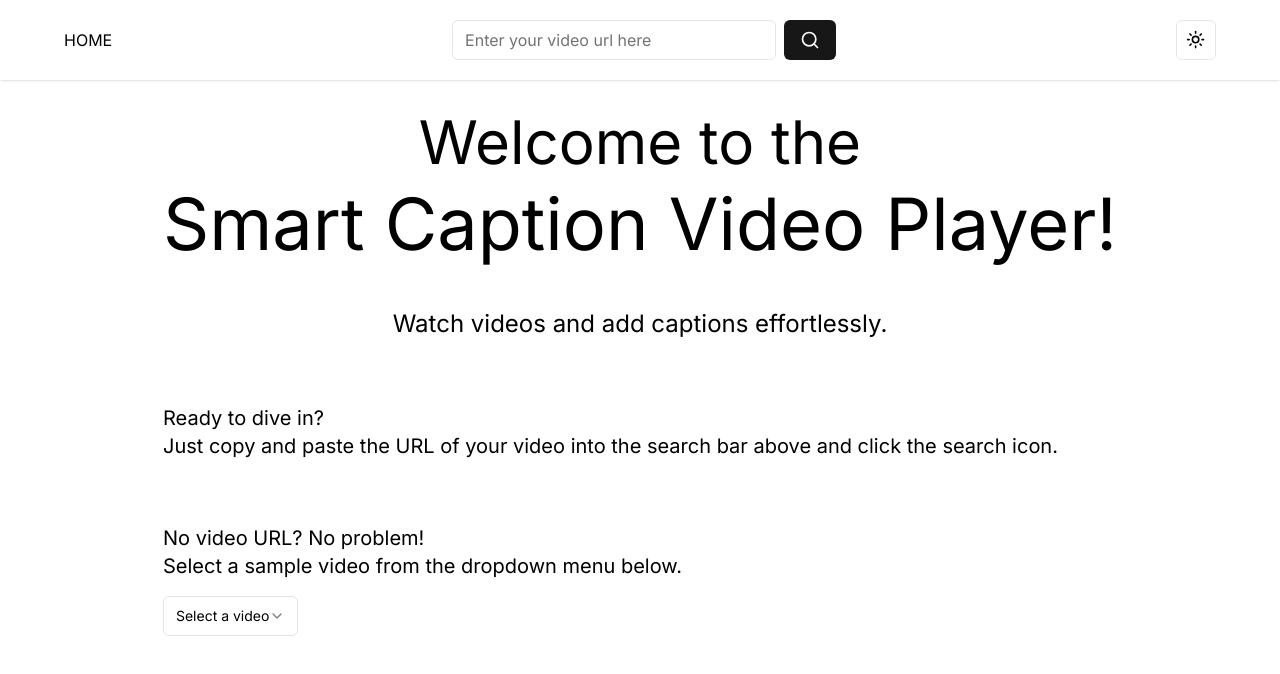
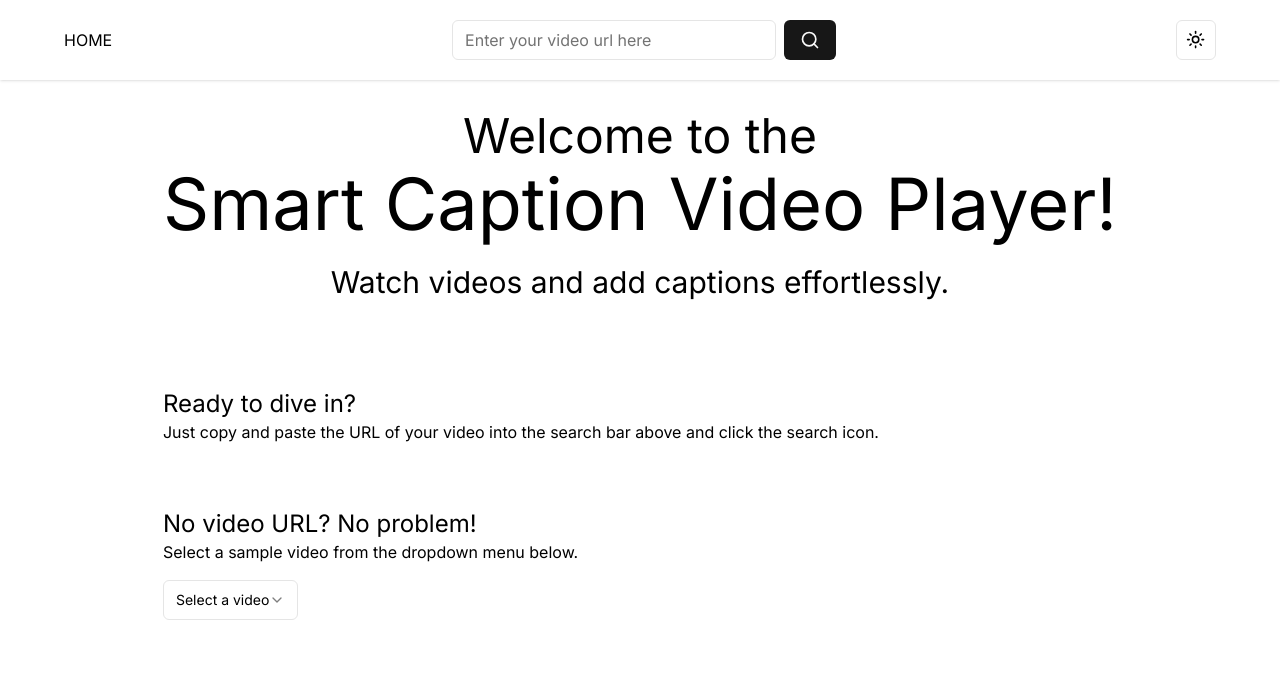
Before and after one commit to Adeshpreet-Singh/video_captions_assessment, a Next.js app: page / in a window 1280 px wide. Shown: the top 674 px of the page. Built offline with nearby package versions, Linux system fonts and the light colour scheme.

Commit message:
UI changes and components restructure.

```diff
--- a/src/app/page.tsx
+++ b/src/app/page.tsx
@@ -3,17 +3,8 @@
 import CaptionsSection from "@/components/CaptionsSection";
 import Navbar from "@/components/Navbar";
 import Video from "@/components/Video";
+import Welcome from "@/components/Welcome";
 import { useRef, useState } from "react";
-import {
-  Select,
-  SelectContent,
-  SelectGroup,
-  SelectItem,
-  SelectLabel,
-  SelectTrigger,
-  SelectValue,
-} from "@/components/ui/select";
-import { mediaJSON } from "@/lib/data";
 
 export default function Home() {
   const videoRef = useRef<HTMLVideoElement | null>(null);
@@ -24,47 +15,12 @@ export default function Home() {
       <Navbar setVideoURL={setVideoURL} />
 
       {videoURL ? (
-        <div className="mx-4 lg:mx-8 max-w-full lg:max-w-[50%] flex flex-col justify-center items-center">
+        <div className="mx-4 max-w-full xl:max-w-[75%] flex flex-col justify-center items-center">
           <Video videoURL={videoURL} videoRef={videoRef} />
           <CaptionsSection videoRef={videoRef} />
         </div>
       ) : (
-        <div className="mx-4">
-          <h2 className="text-6xl text-center">Welcome to the</h2>
-          <h1 className="mt-4 text-7xl text-center">
-            Smart Caption Video Player!
-          </h1>
-          <h3 className="mt-12 text-2xl text-center">
-            Watch videos and add captions effortlessly.
-          </h3>
-          <h2 className="mt-16 text-xl">Ready to dive in?</h2>
-          <p className="text-xl">
-            Just copy and paste the URL of your video into the search bar above
-            and click the search icon.
-          </p>
-          <h3 className="mt-16 text-xl">No video URL? No problem!</h3>
-          <p className="text-xl">
-            Select a sample video from the dropdown menu below.
-          </p>
-
-          <div className="mt-4">
-            <Select onValueChange={(URL) => setVideoURL(URL)}>
-              <SelectTrigger className="w-fit">
-                <SelectValue placeholder="Select a video" />
-              </SelectTrigger>
-              <SelectContent>
-                <SelectGroup>
-                  <SelectLabel>Sample Videos</SelectLabel>
-                  {mediaJSON.map((video, index) => (
-                    <SelectItem key={index} value={video.link}>
-                      {video.title}
-                    </SelectItem>
-                  ))}
-                </SelectGroup>
-              </SelectContent>
-            </Select>
-          </div>
-        </div>
+        <Welcome setVideoURL={setVideoURL} />
       )}
     </main>
   );
--- /dev/null
+++ b/src/components/Welcome.tsx
@@ -0,0 +1,69 @@
+import React, { Dispatch, SetStateAction } from "react";
+import {
+  Select,
+  SelectContent,
+  SelectGroup,
+  SelectItem,
+  SelectLabel,
+  SelectTrigger,
+  SelectValue,
+} from "@/components/ui/select";
+import { mediaJSON } from "@/lib/data";
+
+interface Props {
+  setVideoURL: Dispatch<SetStateAction<string>>;
+}
+
+const Welcome = ({ setVideoURL }: Props) => {
+  return (
+    <div className="mx-4 flex flex-col text-center">
+      <div className="text-center flex flex-col space-y-2">
+        <h2 className="text-3xl sm:text-4xl md:text-5xl">Welcome to the</h2>
+        <h1 className="self-center w-96 sm:w-9/12 md:w-8/12 xl:w-full text-5xl sm:text-6xl md:text-7xl ">
+          Smart Caption Video Player!
+        </h1>
+      </div>
+
+      <h3 className="my-6 text-center text-base sm:text-xl md:text-2xl xl:text-3xl">
+        Watch videos and add captions effortlessly.
+      </h3>
+
+      <div className="self-center xl:self-start xl:text-left w-96 sm:w-9/12 md:w-8/12 lg:w-6/12 xl:w-full">
+        <div className="my-16">
+          <h2 className="text-xl sm:text-2xl">Ready to dive in?</h2>
+
+          <p>
+            Just copy and paste the URL of your video into the search bar above
+            and click the search icon.
+          </p>
+        </div>
+
+        <div className="flex flex-col">
+          <h3 className="text-xl sm:text-2xl">No video URL? No problem!</h3>
+
+          <p>Select a sample video from the dropdown menu below.</p>
+
+          <div className="self-center xl:self-start mt-4">
+            <Select onValueChange={(URL) => setVideoURL(URL)}>
+              <SelectTrigger className="w-fit">
+                <SelectValue placeholder="Select a video" />
+              </SelectTrigger>
+              <SelectContent>
+                <SelectGroup>
+                  <SelectLabel>Sample Videos</SelectLabel>
+                  {mediaJSON.map((video, index) => (
+                    <SelectItem key={index} value={video.link}>
+                      {video.title}
+                    </SelectItem>
+                  ))}
+                </SelectGroup>
+              </SelectContent>
+            </Select>
+          </div>
+        </div>
+      </div>
+    </div>
+  );
+};
+
+export default Welcome;
```
